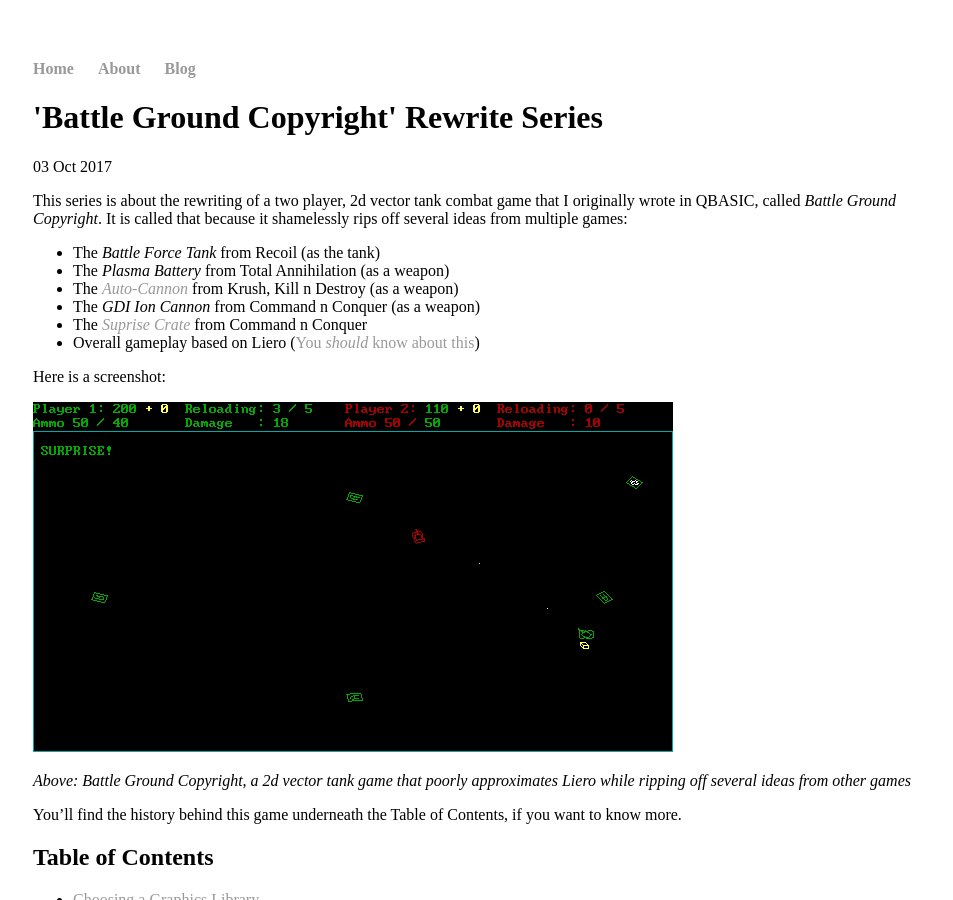
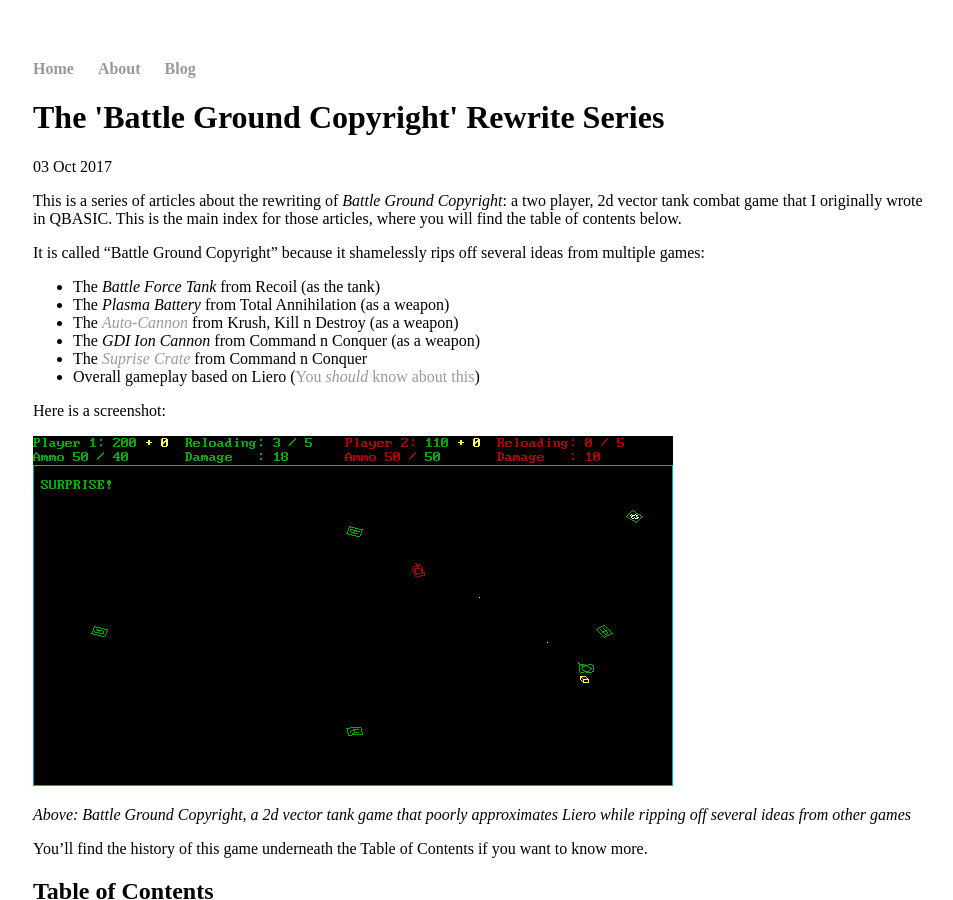
Before and after one commit to bjnmercer/bjnmercer.github.io, a Jekyll site: the page built from _posts/2017-10-03-bgc-rewrite-series.md, in a window 1280 px wide and 900 px high. Shown: the whole window, without its empty margins (159-1112 px from the left). Built offline with Jekyll 4.4.1, drawn with Linux system fonts in a browser that asks for light colours.

Commit message:
A few adjustments for the main index

```diff
--- a/_posts/2017-10-03-bgc-rewrite-series.md
+++ b/_posts/2017-10-03-bgc-rewrite-series.md
@@ -1,10 +1,12 @@
 ---
 layout: post
-title: "'Battle Ground Copyright' Rewrite Series"
+title: "The 'Battle Ground Copyright' Rewrite Series"
 date: 2017-10-03
 ---
 
-This series is about the rewriting of a two player, 2d vector tank combat game that I originally wrote in QBASIC, called _Battle Ground Copyright_. It is called that because it shamelessly rips off several ideas from multiple games:
+This is a series of articles about the rewriting of _Battle Ground Copyright_: a two player, 2d vector tank combat game that I originally wrote in QBASIC. This is the main index for those articles, where you will find the table of contents below.
+
+It is called "Battle Ground Copyright" because it shamelessly rips off several ideas from multiple games:
 - The _Battle Force Tank_ from Recoil (as the tank)
 - The _Plasma Battery_ from Total Annihilation (as a weapon)
 - The [_Auto-Cannon_](http://kknd-the-krush-kill-n-destroy.wikia.com/wiki/Autocannon_Tank) from Krush, Kill n Destroy (as a weapon)
@@ -18,7 +20,7 @@
 
 *Above: Battle Ground Copyright, a 2d vector tank game that poorly approximates Liero while ripping off several ideas from other games*
 
-You'll find the history behind this game underneath the Table of Contents, if you want to know more.
+You'll find the history of this game underneath the Table of Contents if you want to know more.
 
 ## Table of Contents
 
```
